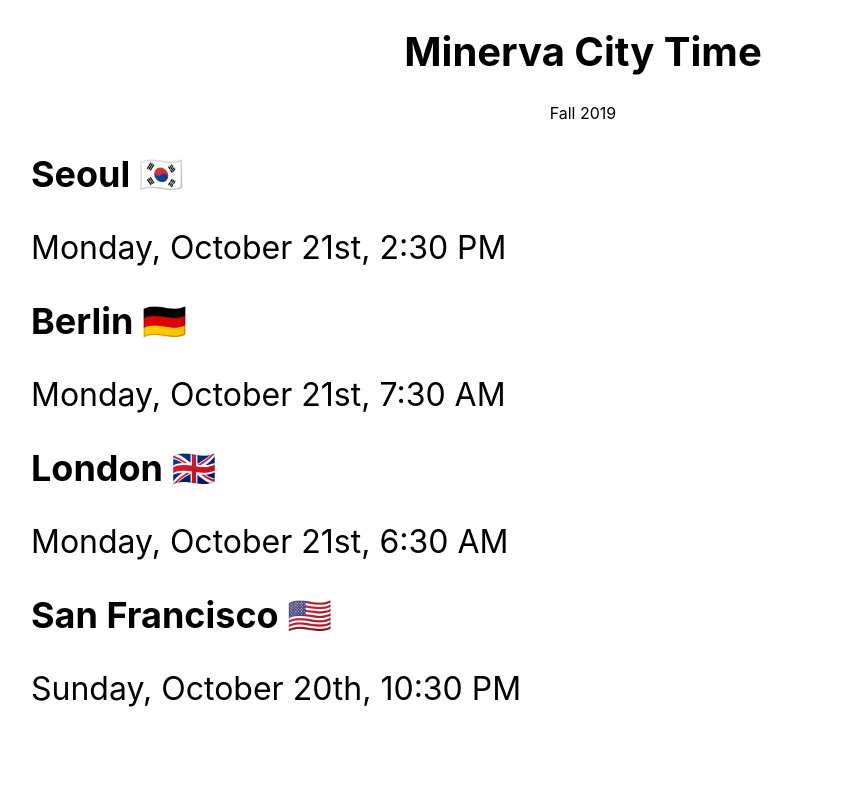
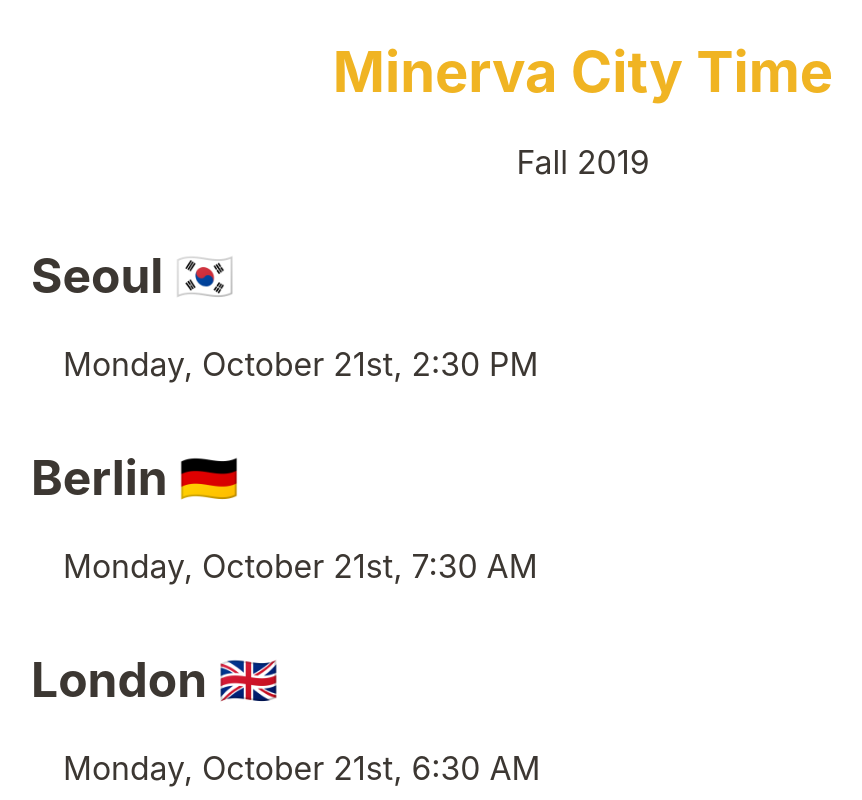
Before and after one commit to Bojne/minerva-time, a React app: page / in a window 1280 px wide. Shown: the top 800 px of the page, without its empty margins (57-919 px from the left). Built offline with nearby package versions, Linux system fonts and the light colour scheme.

Commit message:
Update color

```diff
--- a/index.html
+++ b/index.html
@@ -11,7 +11,7 @@
   <body>
     <center>
         <h1>Minerva City Time</h1>
-        <div>Fall 2019</div>
+        <p>Fall 2019</p>
     </center>
 
     <div id='root'></div>
--- a/index.js
+++ b/index.js
@@ -24,19 +24,19 @@
         <div>
           <div>
             <h2>Seoul 🇰🇷</h2>
-            <p>{Seoul}</p>
+            <p class='time'>{Seoul}</p>
           </div>
           <div>
             <h2>Berlin 🇩🇪</h2>
-            <p>{Berlin}</p>
+            <p class='time'>{Berlin}</p>
           </div>
           <div>
             <h2>London 🇬🇧</h2>
-            <p>{London}</p>
+            <p class='time'>{London}</p>
           </div>
           <div>
             <h2>San Francisco 🇺🇸</h2>
-            <p>{SanFrancisco}</p>
+            <p class='time'>{SanFrancisco}</p>
           </div>
         </div>
       )
--- a/styles.scss
+++ b/styles.scss
@@ -1,16 +1,19 @@
 *{
     font-family: "-apple-system", "BlinkMacSystemFont", "Segoe UI", Helvetica, "Apple Color Emoji", Arial, sans-serif, "Segoe UI Emoji", "Segoe UI Symbol";
+    color: #3c3732;
 }
 
 
 
 h1 {
-    font-size: 2.5rem;
+    color: #f0b423;
+    font-size: 3.5rem;
 }
 
 h2 {
-    font-size: 2.25rem;
+    font-size: 3rem;
     margin-left: 5rem;
+    margin-top: 4rem;
 }
 
 h3 {
@@ -31,7 +34,12 @@
 
 p {
     font-size: 2rem;
-    margin-left: 5rem;
+    color: #3c3732;
+
+}
+.time{
+    margin-left: 7rem;
+    color: #3c3732;
 }
 
 @media (max-width: 480px) {
```
Also changed, not shown: dist/index.html, 4 other files.
